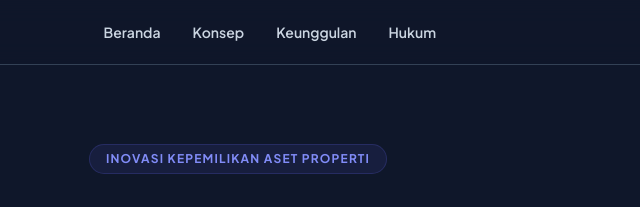
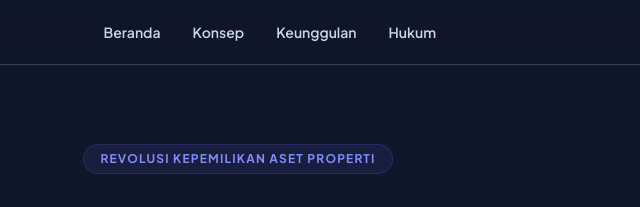
Before and after one commit to asanagrahanusantara/asn_token, a plain HTML site: page index.html in a window 1280 px wide. Shown: the top 207 px of the page, 402-1042 px from the left. Drawn offline with nearby package versions, Linux system fonts and the light colour scheme.

Commit message:
Update index.html

```diff
--- a/index.html
+++ b/index.html
@@ -139,7 +139,7 @@
     <header id="hero" class="pt-16 pb-20 px-4 text-center">
         <div class="max-w-5xl mx-auto">
             <div class="inline-block px-4 py-1.5 mb-6 rounded-full bg-indigo-500/10 border border-indigo-500/20 text-indigo-400 text-xs font-bold tracking-widest uppercase" id="t-badge">
-               Inovasi Kepemilikan Aset Properti
+               Revolusi Kepemilikan Aset Properti
             </div>
             <h1 class="text-4xl md:text-7xl font-black mb-6 leading-tight">
                 <span id="t-hero-1">Dari Sudirman ke Bali,</span><br>
```
